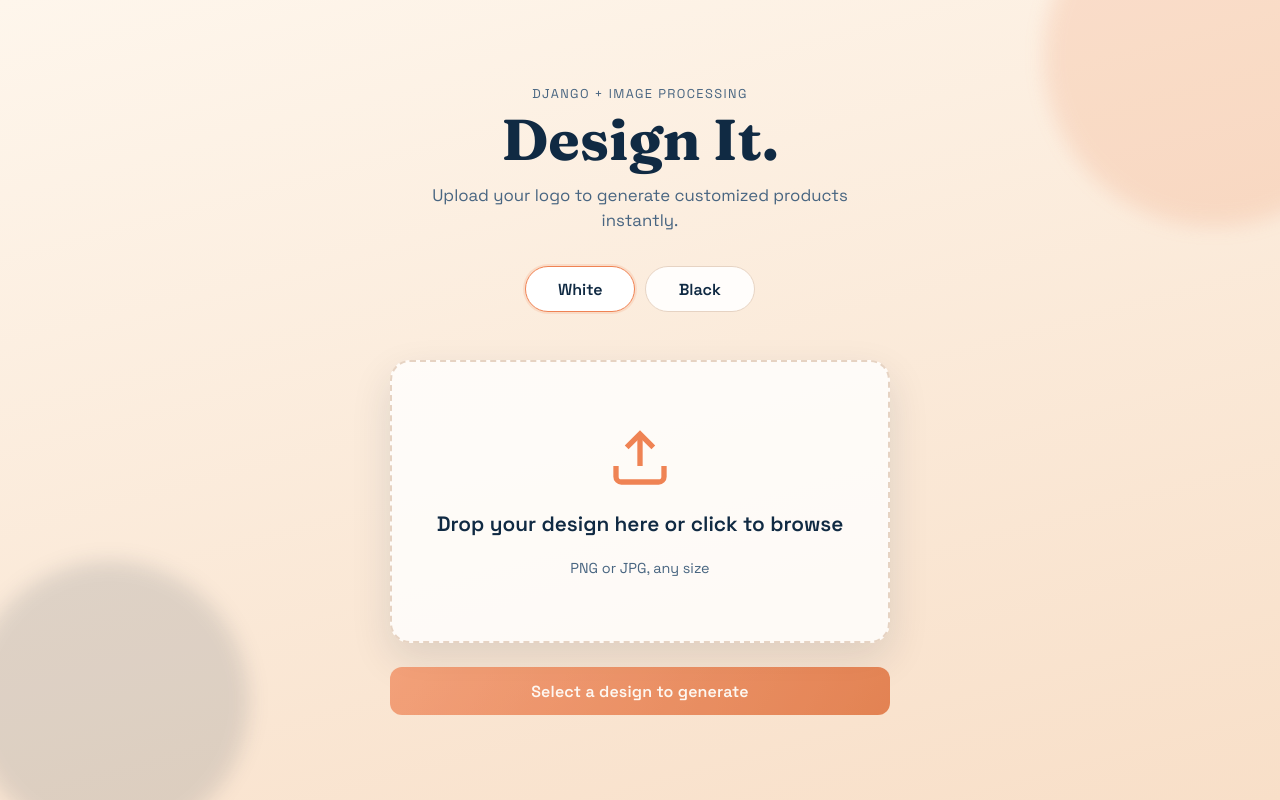
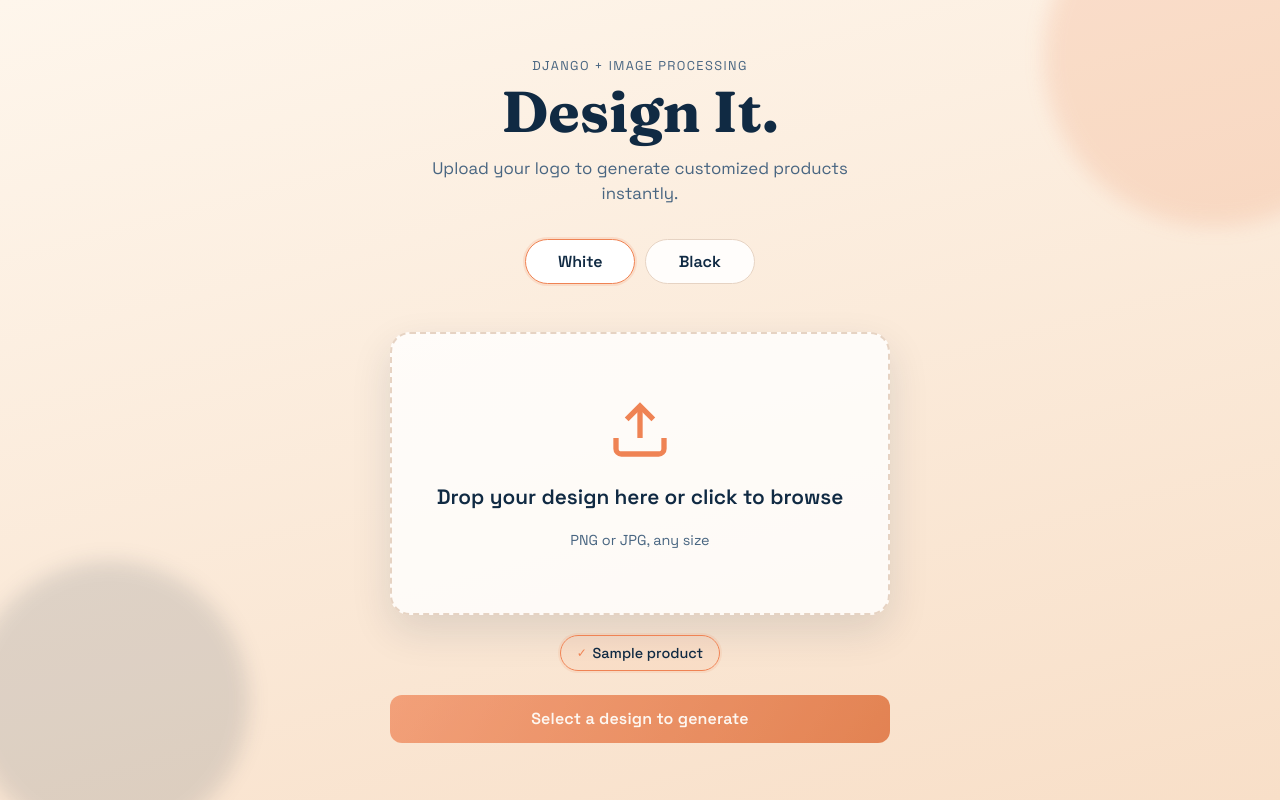
Before and after one commit to UmarAlMukhtar/product_customizer, a Django app: page / in a window 1280 px wide. Run offline with Django 5.2, Linux system fonts and the light colour scheme; tables that the repository leaves empty hold one stand-in row (values such as "Sample post").

Commit message:
feat: add product customizer interface with file upload, filtering, and catalog display functionality

```diff
--- a/products/static/products/css/app.css
+++ b/products/static/products/css/app.css
@@ -230,6 +230,67 @@ body {
     margin: 0.5rem 0 0;
     color: var(--muted);
     font-size: 0.9rem;
+}
+
+.product-filter {
+    display: none;
+    flex-wrap: wrap;
+    gap: 0.5rem;
+    margin-top: 1.2rem;
+    justify-content: center;
+}
+
+.product-filter.visible {
+    display: flex;
+}
+
+.product-filter-label {
+    position: relative;
+    cursor: pointer;
+    user-select: none;
+}
+
+.product-filter-label input {
+    position: absolute;
+    opacity: 0;
+    pointer-events: none;
+}
+
+.product-filter-label span {
+    display: inline-flex;
+    align-items: center;
+    gap: 0.35rem;
+    padding: 0.5rem 1rem;
+    border-radius: 999px;
+    border: 1px solid var(--border);
+    background: rgba(255, 255, 255, 0.88);
+    font-size: 0.9rem;
+    font-weight: 500;
+    color: var(--ink);
+    transition: all 180ms ease;
+}
+
+.product-filter-label input:checked + span {
+    border-color: var(--accent);
+    background: rgba(239, 131, 84, 0.08);
+    box-shadow: 0 0 0 2px rgba(239, 131, 84, 0.12);
+}
+
+.product-filter-label input:not(:checked) + span {
+    opacity: 0.55;
+    text-decoration: line-through;
+}
+
+.product-filter-label span::before {
+    content: '✓';
+    font-size: 0.75rem;
+    color: var(--accent);
+    opacity: 0;
+    transition: opacity 150ms ease;
+}
+
+.product-filter-label input:checked + span::before {
+    opacity: 1;
 }
 
 #upload-btn {
--- a/products/static/products/js/app.js
+++ b/products/static/products/js/app.js
@@ -47,6 +47,7 @@ const productColorInputs = document.querySelectorAll(
 const modalProductColorInputs = document.querySelectorAll(
   'input[name="modal-product-color"]',
 );
+const productFilter = document.getElementById("product-filter");
 
 // ===== STATE =====
 const state = {
@@ -71,10 +72,35 @@ async function init() {
     const data = await response.json();
     state.allProductViews = data.items;
     updateAddProductButtonState();
+    renderProductFilter();
   } catch (error) {
     console.error("Could not initialize product views:", error);
     updateAddProductButtonState();
   }
+}
+
+function renderProductFilter() {
+  productFilter.innerHTML = "";
+  const products = getUniqueProducts();
+  if (products.length === 0) return;
+
+  products.forEach((product) => {
+    const label = document.createElement("label");
+    label.className = "product-filter-label";
+    label.innerHTML = `
+      <input type="checkbox" name="product-filter-item" value="${product.product_id}" checked />
+      <span>${product.product_name}</span>
+    `;
+    productFilter.appendChild(label);
+  });
+
+  productFilter.classList.add("visible");
+}
+
+function getSelectedProductIds() {
+  return Array.from(
+    productFilter.querySelectorAll('input[name="product-filter-item"]:checked'),
+  ).map((input) => Number.parseInt(input.value, 10));
 }
 
 function setUploadLoading(
@@ -153,9 +179,16 @@ uploadForm.addEventListener("submit", async (e) => {
   setUploadLoading(true);
 
   try {
+    const selectedProductIds = getSelectedProductIds();
+    if (selectedProductIds.length === 0) {
+      setUploadLoading(false, "Select at least one product");
+      return;
+    }
+
     const formData = new FormData();
     formData.append("design", state.designFile);
     formData.append("color", state.productColor);
+    formData.append("product_ids", selectedProductIds.join(","));
     formData.append("move_x", 0);
     formData.append("move_y", 0);
     formData.append("scale", 1);
--- a/products/templates/products/index.html
+++ b/products/templates/products/index.html
@@ -64,6 +64,7 @@
             accept="image/png,image/jpeg"
             required
           />
+          <div id="product-filter" class="product-filter"></div>
           <button id="upload-btn" type="submit" disabled>
             Select a design to generate
           </button>
--- a/products/views.py
+++ b/products/views.py
@@ -69,7 +69,18 @@ def generate_catalog(request):
     # Only generate the selected color variant.
     all_views = ProductView.objects.select_related('product').filter(
         color__iexact=requested_color,
-    ).order_by('product__name', 'angle')
+    )
+
+    # Optionally filter by specific product IDs (from the product filter checkboxes).
+    product_ids_raw = request.POST.get('product_ids', '').strip()
+    if product_ids_raw:
+        try:
+            product_ids = [int(pid) for pid in product_ids_raw.split(',') if pid.strip()]
+            all_views = all_views.filter(product_id__in=product_ids)
+        except ValueError:
+            pass  # ignore malformed input, generate all
+
+    all_views = all_views.order_by('product__name', 'angle')
 
     results = []
     for product_view in all_views:
```
